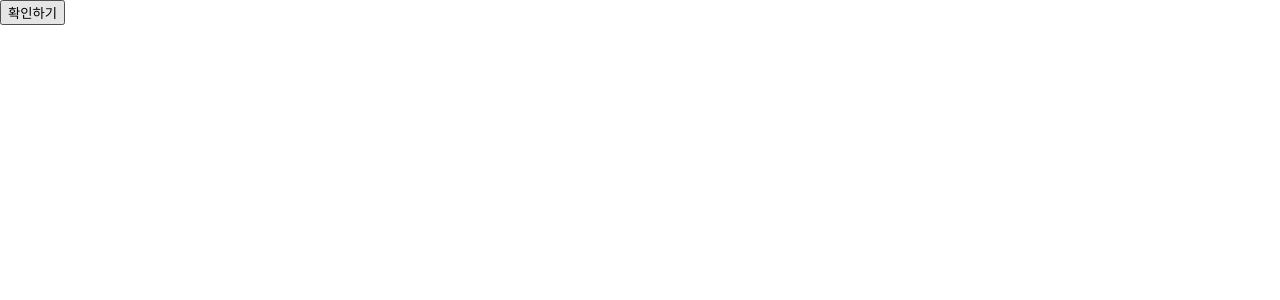
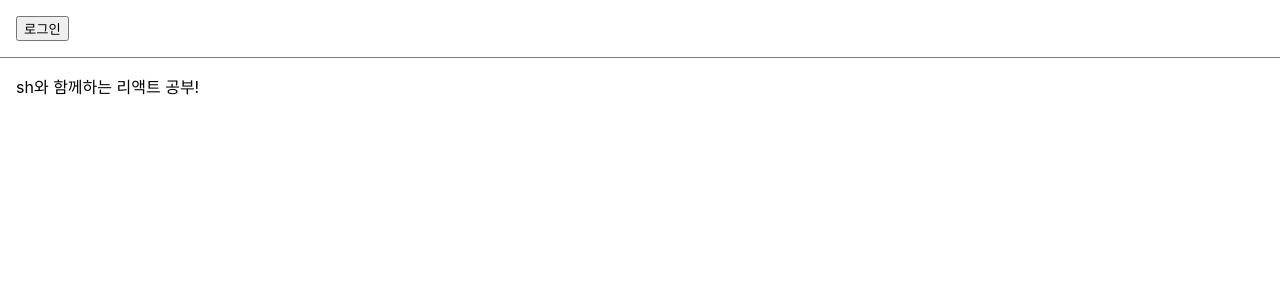
Before and after one commit to iamsh2580/react-study, a React (Create React App) app: page / in a window 1280 px wide. Shown: the top 300 px of the page. Built offline with nearby package versions, Linux system fonts and the light colour scheme.

Commit message:
conditionalRendering

```diff
--- /dev/null
+++ b/src/chapter09/LandingPage.jsx
@@ -0,0 +1,25 @@
+import React,{useState} from "react";
+import Toolbar from "./Toolbar";
+
+function LandingPage(props){
+    const [isLoggedIn,setIsLoggedIn]=useState(false);
+
+    const onClickLogin=()=>{
+        setIsLoggedIn(true);
+    };
+    const onClickLogout=()=>{
+        setIsLoggedIn(false);
+    };
+
+    return(
+        <div>
+            <Toolbar
+                isLoggedIn={isLoggedIn}
+                onClickLogin={onClickLogin}
+                onClickLogout={onClickLogout}
+            />
+            <div style={{padding:16}}>sh와 함께하는 리액트 공부!</div>
+        </div>
+    );
+}
+export default LandingPage;
--- /dev/null
+++ b/src/chapter09/Toolbar.jsx
@@ -0,0 +1,28 @@
+import React from "react";
+
+const styles={
+    wrapper:{
+        padding:16,
+        display:"flex",
+        flexDirection:"row",
+        borderBottom:"1px solid grey"
+    },
+    greeting:{
+        marginRight:0
+    }
+};
+
+function Toolbar(props){
+    const {isLoggedIn,onClickLogin,onClickLogout}=props;
+
+    return(
+        <div style={styles.wrapper}>
+            {isLoggedIn && <span style={styles.greeting}>환영합니다</span>}
+
+            {isLoggedIn?(<button onClick={onClickLogout}>로그아웃</button>):
+            (<button onClick={onClickLogin}>로그인</button>)}
+        </div>
+    );
+}
+
+export default Toolbar;
--- a/src/index.js
+++ b/src/index.js
@@ -2,12 +2,12 @@
 import ReactDOM from 'react-dom/client';
 import './index.css';
 import reportWebVitals from './reportWebVitals';
-import ConfirmButton from './chapter08/ConfirmButton';
+import LandingPage from './chapter09/LandingPage';
 const root = ReactDOM.createRoot(document.getElementById('root'));
 
     root.render(
     <React.StrictMode>
-     <ConfirmButton/>
+     <LandingPage/>
   </React.StrictMode>
 );
 
```
